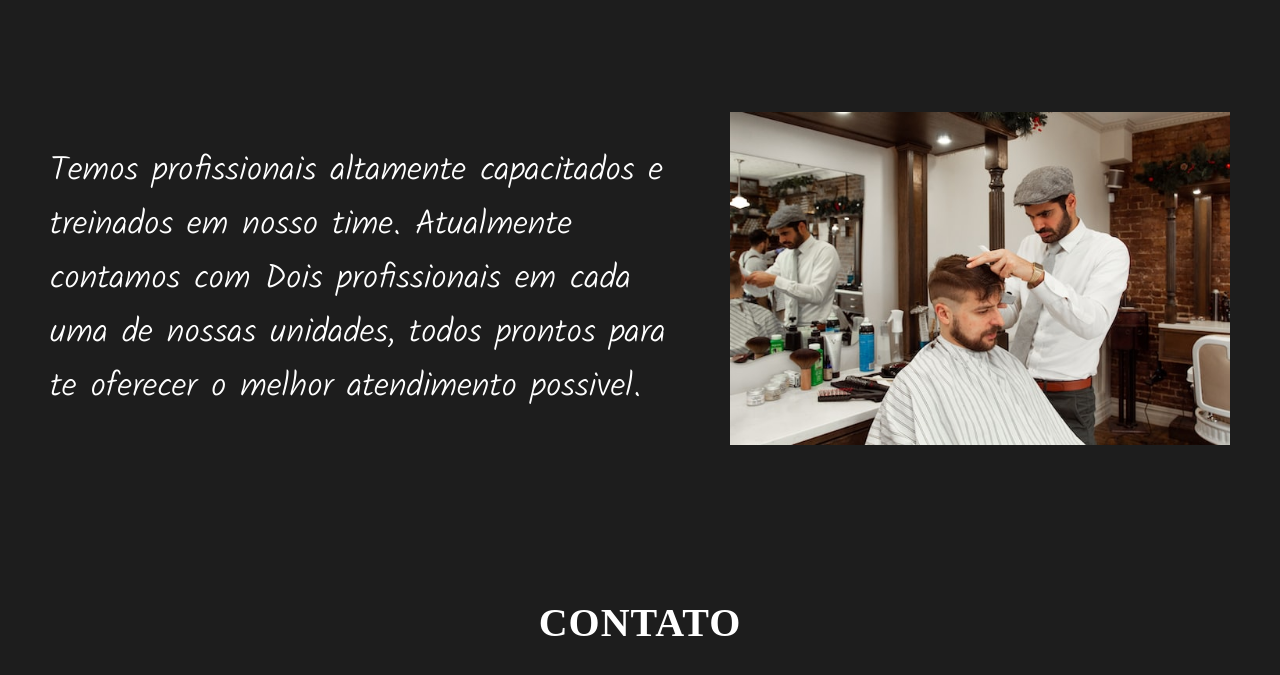
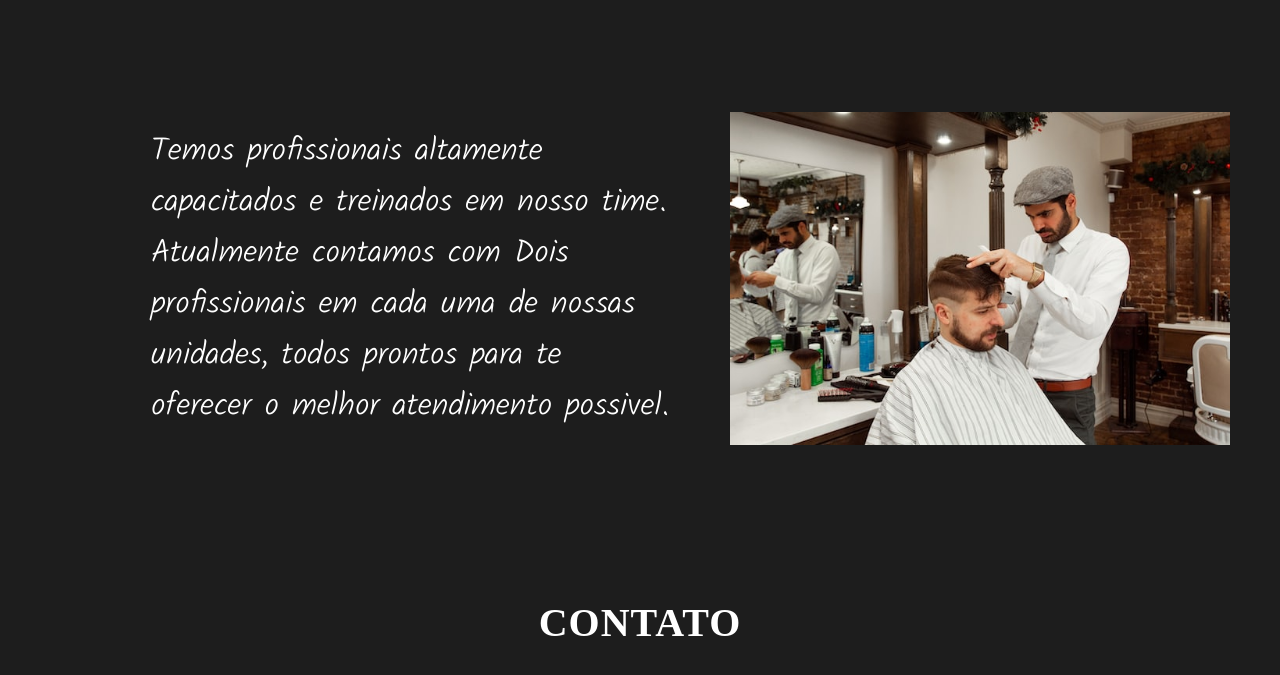
Before and after one commit to HenryGabriell/site-barbearia, a plain HTML site: page index.html in a window 1280 px wide. Shown: the part 1481-2156 px from the top of the page. Drawn offline with Linux system fonts and the light colour scheme; a web font is replaced by a local one.

Commit message:
Update style.css

```diff
--- a/style.css
+++ b/style.css
@@ -145,9 +145,10 @@ h3{
 
 .container-box p{
     color: white;
-    font-size: 34px;
+    font-size: 2.5vw;
     margin-right: 5%;
     font-family: 'Kalam', 'cursive';
+    max-width: 520px;
 }
 
 .container-box img{
```
